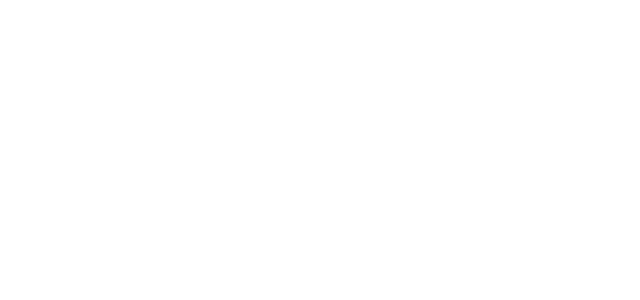
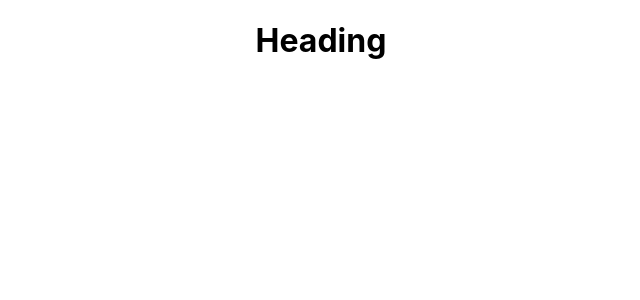
Before and after one commit to deluxanMD/advantage, a React (Create React App) app: page / in a window 1280 px wide. Shown: the top 300 px of the page, without its empty margins (319-959 px from the left). Built offline with nearby package versions, Linux system fonts and the light colour scheme.

Commit message:
heading for testing

```diff
--- a/src/App.tsx
+++ b/src/App.tsx
@@ -1,7 +1,11 @@
 import "./App.css";
 
 function App() {
-  return <div className="App" data-testid="App.Container"></div>;
+  return (
+    <div className="App" data-testid="App.Container">
+      <h1>Heading</h1>
+    </div>
+  );
 }
 
 export default App;
```
